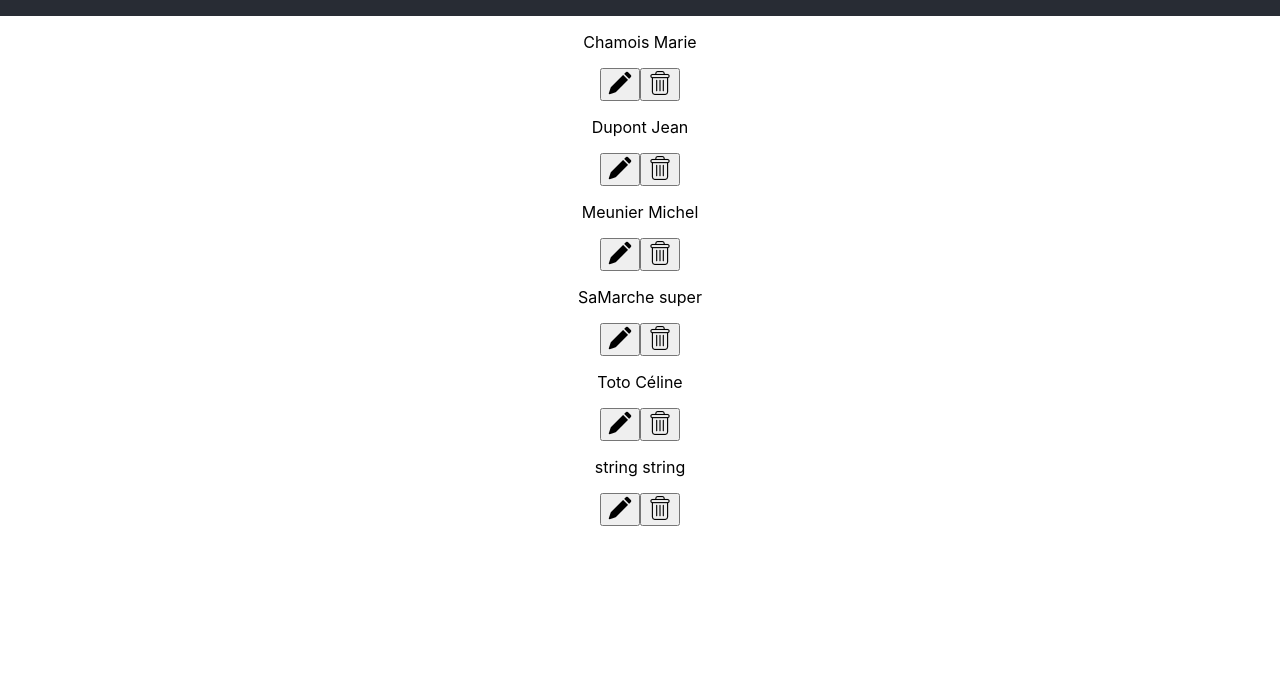
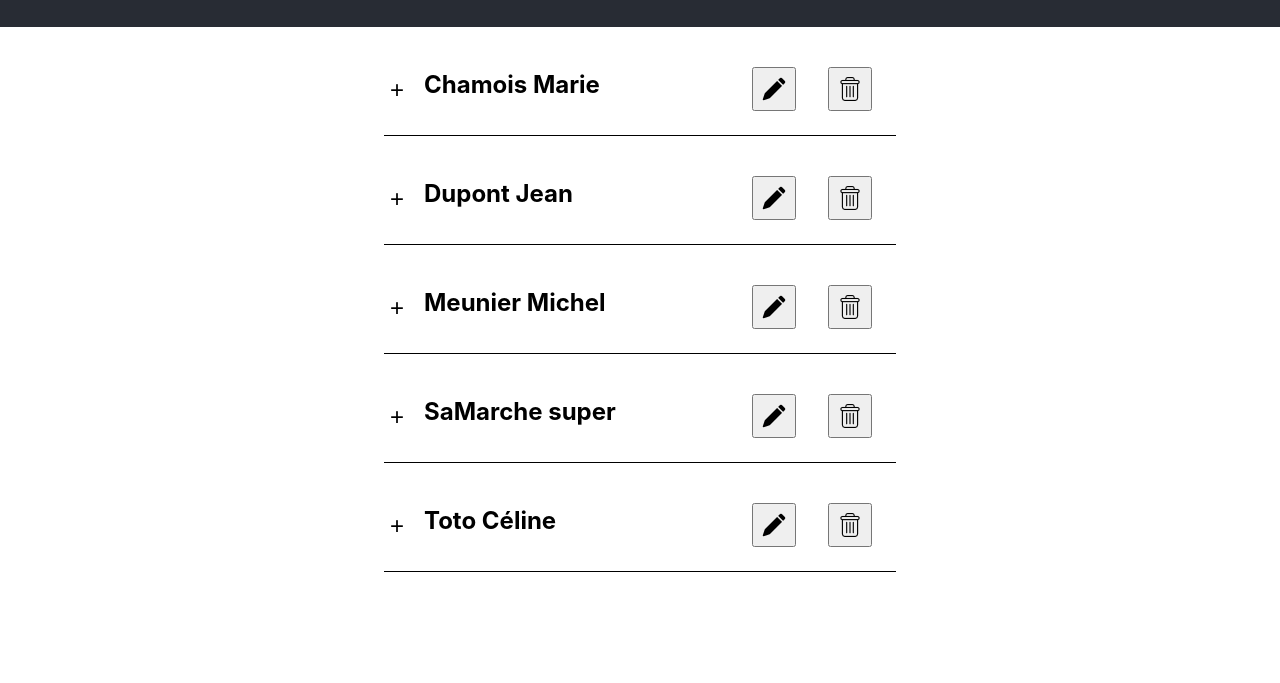
Before and after one commit to Ben-Guillemot/manageo, a React app in the folder client/: page / in a window 1280 px wide. Shown: the part 117-800 px from the top of the page. Built offline with nearby package versions, Linux system fonts and the light colour scheme; data requests are answered from the project's data file.

Commit message:
app finished

```diff
--- a/client/src/component/App/App.scss
+++ b/client/src/component/App/App.scss
@@ -9,4 +9,7 @@
   align-items: center;
   font-size: calc(10px + 2vmin);
   color: white;
+  padding: 3rem;
+  font-size: 3rem;
+  font-weight: bold;
 }
--- a/client/src/component/DeleteModal/DeleteModal.js
+++ b/client/src/component/DeleteModal/DeleteModal.js
@@ -17,8 +17,8 @@ function DeleteModal({
       <form action="post" onSubmit={handleSubmit} className="modal__form">
         <p className="modal__form-content">Etes-vous sûr de vouloir supprimer cet utilisateur ?</p>
         <div className="modal__form-button-container">
-          <button type="button" className="modal__form-button cancel" onClick={() => { closeModal('deleteModal', false); }}>Annuler</button>
-          <button type="submit" className="modal__form-button validate" onClick={() => { submitForm(); }}>Valider</button>
+          <button type="button" className="modal__form-button cancel" aria-label="Annuler la suppression" onClick={() => { closeModal('deleteModal', false); }}>Annuler</button>
+          <button type="submit" className="modal__form-button validate" aria-label="Valider la suppression" onClick={() => { submitForm(); }}>Valider</button>
         </div>
       </form>
     </div>
--- a/client/src/component/EditModal/EditModal.js
+++ b/client/src/component/EditModal/EditModal.js
@@ -47,8 +47,8 @@ function EditModal({
           idValue="email_input"
         />
         <div className="modal__form-button-container">
-          <button type="button" className="modal__form-button cancel" onClick={() => { closeModal('editModal', false); }}>Annuler</button>
-          <button type="submit" className="modal__form-button validate" onClick={() => { submitForm(); }}>Valider</button>
+          <button type="button" className="modal__form-button cancel" aria-label="Annuler la modification" onClick={() => { closeModal('editModal', false); }}>Annuler</button>
+          <button type="submit" className="modal__form-button validate" aria-label="Valider la modification" onClick={() => { submitForm(); }}>Valider</button>
         </div>
       </form>
     </div>
--- a/client/src/component/Input/input.scss
+++ b/client/src/component/Input/input.scss
@@ -6,12 +6,14 @@
 
   &-label {
     margin: 0.3rem auto;
+    font-size: 1.2rem;
     font-weight: bold;
   }
 
   &-input {
     width: 75%;
     height: 1.5rem;
+    padding: 1rem;
     font-size: 1.1rem;
   }
 }
--- a/client/src/component/UsersList/UsersList.js
+++ b/client/src/component/UsersList/UsersList.js
@@ -1,4 +1,4 @@
-import React from 'react';
+import React, { useState } from 'react';
 import PropTypes from 'prop-types';
 import './userslist.scss';
 import deleteIcon from '../../Assets/delete.png';
@@ -12,6 +12,12 @@ function UsersList({
   handleEditButtonClick,
   handleDeleteButtonClick,
 }) {
+  const [showEmail, setShowEmail] = useState(false);
+
+  const emailButtonClick = () => {
+    setShowEmail(!showEmail);
+  };
+
   const takeInfosToEdit = () => {
     handleEditButtonClick({
       id, firstname, lastname, email,
@@ -24,18 +30,26 @@ function UsersList({
   };
 
   return (
-    <section>
-      <div>
-        <p>
-          {lastname}
-          {' '}
-          {firstname}
-        </p>
-        <button type="button" onClick={takeInfosToEdit}>
-          <img src={editIcon} alt="bouton édition" />
+    <section className="userslist__container">
+      <div className="userslist__container-info-container">
+        <button type="button" className="userslist__container-info-container-button" onClick={emailButtonClick}>{showEmail ? '-' : '+'}</button>
+        <div className="userslist__container-info-container-content">
+          <p>
+            {lastname}
+            {' '}
+            {firstname}
+          </p>
+          {showEmail && (
+            <p className="email">{email}</p>
+          )}
+        </div>
+      </div>
+      <div className="userslist__container-buttons-container">
+        <button type="button" onClick={takeInfosToEdit} className="userslist__container-buttons-container-button" aria-label="Modifier l'utilisateur">
+          <img src={editIcon} alt="bouton édition" className="userslist__container-buttons-container-img" />
         </button>
-        <button type="button" onClick={takeInfosToDelete}>
-          <img src={deleteIcon} alt="bouton supprimer" />
+        <button type="button" onClick={takeInfosToDelete} className="userslist__container-buttons-container-button" aria-label="Supprimer l'utilisateur">
+          <img src={deleteIcon} alt="bouton supprimer" className="userslist__container-buttons-container-img" />
         </button>
       </div>
     </section>
--- a/client/src/component/UsersList/userslist.scss
+++ b/client/src/component/UsersList/userslist.scss
@@ -0,0 +1,50 @@
+.userslist__container {
+  position: relative;
+  display: flex;
+  justify-content: space-between;
+  align-items: center;
+  padding: 0.5rem;
+  width: 40%;
+  margin: 1rem auto;
+  border-bottom: 1px solid #000;
+
+  &-info-container {
+    display: flex;
+    align-items: center;
+    &-content{
+      margin: 0 2rem;
+      font-size: 1.5rem;
+      font-weight: bold;
+
+      & p{
+        margin-bottom: 0.5rem;
+      }
+    }
+    &-button {
+      position: absolute;
+      top: 32px;
+      left: 0px;
+      font-size: 1.5rem;
+      cursor: pointer;
+      border: none;
+      background-color: rgba(0, 0, 0, 0);
+    }
+  }
+
+  &-buttons-container {
+    &-button {
+      margin: 1rem;
+      padding: 0.5rem;
+      cursor: pointer;
+    }
+
+    &-img {
+      display: block;
+      max-width: 100%;
+    }
+  }
+}
+
+.email {
+  font-size: 1rem;
+}
--- a/client/src/index.js
+++ b/client/src/index.js
@@ -1,7 +1,7 @@
 import React from 'react';
 import ReactDOM from 'react-dom/client';
 import { Provider } from 'react-redux';
-import './index.css';
+import './styles/index.scss';
 import AppContainer from './container/AppContainer';
 import store from './store';
 import reportWebVitals from './reportWebVitals';
--- /dev/null
+++ b/client/src/styles/_reset.css
@@ -0,0 +1,159 @@
+/* http://meyerweb.com/eric/tools/css/reset/ v2.0 | 20110126 */
+html,
+body,
+div,
+span,
+applet,
+object,
+iframe,
+h1,
+h2,
+h3,
+h4,
+h5,
+h6,
+p,
+blockquote,
+pre,
+a,
+abbr,
+acronym,
+address,
+big,
+cite,
+code,
+del,
+dfn,
+em,
+img,
+ins,
+kbd,
+q,
+s,
+samp,
+small,
+strike,
+strong,
+sub,
+sup,
+tt,
+var,
+b,
+u,
+i,
+center,
+dl,
+dt,
+dd,
+ol,
+ul,
+li,
+fieldset,
+form,
+label,
+legend,
+table,
+caption,
+tbody,
+tfoot,
+thead,
+tr,
+th,
+td,
+article,
+aside,
+canvas,
+details,
+embed,
+figure,
+figcaption,
+footer,
+header,
+hgroup,
+menu,
+nav,
+output,
+ruby,
+section,
+summary,
+time,
+mark,
+audio,
+video {
+  margin: 0;
+  padding: 0;
+  border: 0;
+  font-size: 100%;
+  font: inherit;
+  vertical-align: baseline;
+}
+
+/* HTML5 display-role reset for older browsers */
+article,
+aside,
+details,
+figcaption,
+figure,
+footer,
+header,
+hgroup,
+menu,
+nav,
+section {
+  display: block;
+}
+
+body {
+  line-height: 1;
+}
+ol,
+ul {
+  list-style: none;
+}
+blockquote,
+q {
+  quotes: none;
+}
+
+blockquote::before,
+blockquote::after,
+q:before,
+q:after {
+  content: '';
+  content: none;
+}
+table {
+  border-collapse: collapse;
+  border-spacing: 0;
+}
+
+/* Améliorations */
+
+html {
+  box-sizing: border-box;
+}
+
+*,
+*::before,
+*::after {
+  box-sizing: inherit;
+}
+
+a,
+del,
+ins {
+  text-decoration: none;
+}
+a {
+  color: inherit;
+}
+
+label,
+button {
+  cursor: pointer;
+}
+
+input,
+button {
+  outline: 0;
+}
--- a/client/src/index.css
+++ b/client/src/styles/index.scss
@@ -1,3 +1,5 @@
+@use 'reset';
+
 body {
   min-height: 100vh;
   margin: 0;
--- a/server/db.json
+++ b/server/db.json
@@ -11,12 +11,6 @@
       "firstname": "Michel",
       "lastname": "Meunier",
       "email": "michel@mail.com"
-    },
-    {
-      "id": "3",
-      "firstname": "string",
-      "lastname": "string",
-      "email": "strinsssg@test.net"
     },
     {
       "id": "6",
```
